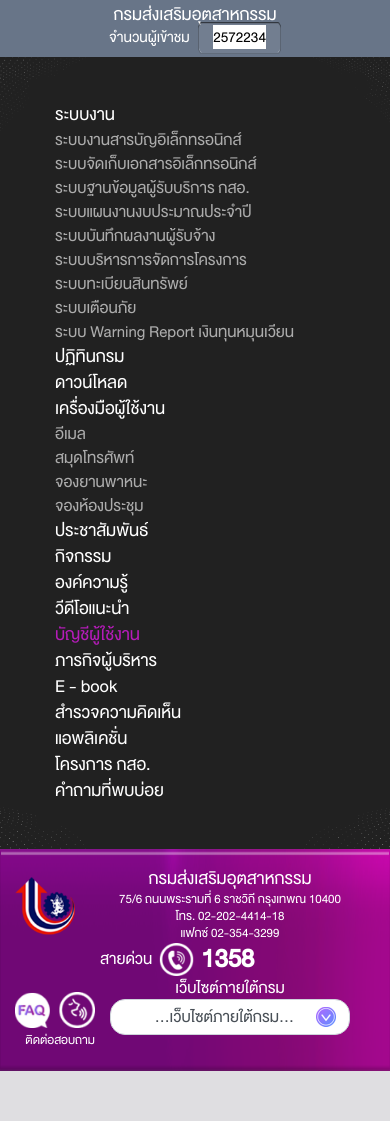
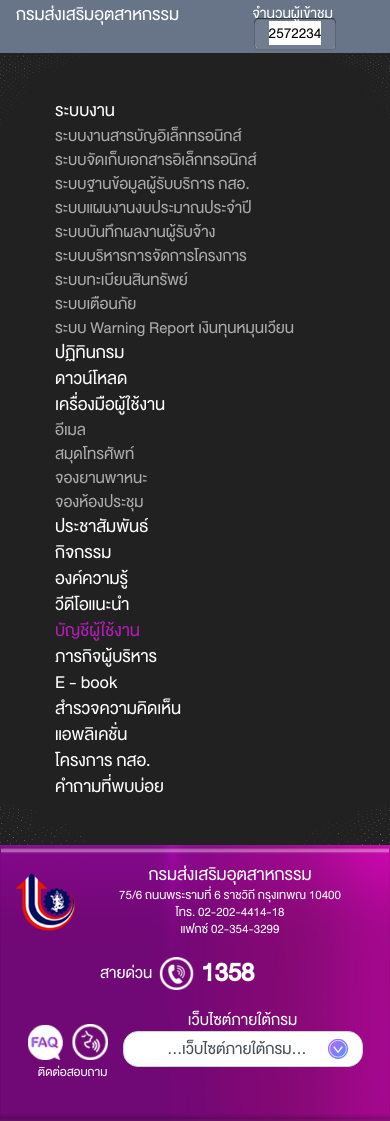
Before and after one commit to 2b-dev/bizapp_website, a website: page index.html in a window 390 px wide. Shown: the part 6845-7966 px from the top of the page. Before the commit the page ends 7916 px from the top, so only its background shows below. Drawn offline with nearby package versions, Linux system fonts and the light colour scheme; some packages are replaced by stand-ins of ours; a script that the page names is missing; a web font is replaced by a local one.

Commit message:
add data

```diff
--- a/css/style.css
+++ b/css/style.css
@@ -1036,8 +1036,14 @@
     width: 61%;
     padding-left: 25%;
   }
+  .div-contact-otherlink{
+    justify-content: center;
+  }
 }
 @media (min-width: 768px) and (max-width: 991px) {
+  .div-contact-otherlink{
+    justify-content: center;
+  }
 }
 @media (max-width: 991px) {
   .navbar1,
--- a/index.html
+++ b/index.html
@@ -189,7 +189,7 @@
                             <img src="./images/nav_menu/thai_lang.png" class="icon-lang">ภาษาไทย <i
                                 class="fas fa-angle-down fs-13"></i>
                         </a>
-                        <div class="dropdown-menu dropdown-menu-left w-100" aria-labelledby="change_lang">
+                        <div class="dropdown-menu dropdown-menu-left w-100 text-center" aria-labelledby="change_lang">
                             <a class="dropdown-item" href="#">ภาษาไทย</a>
                             <a class="dropdown-item" href="#">English</a>
                         </div>
@@ -951,10 +951,10 @@
         <section class="first-footer">
             <div class="container bg-687588">
                 <div class="row pt-3 pb-2">
-                    <div class="col-12 col-md-6 text-center text-md-left">
+                    <div class="col-6 col-md-6 text-center text-md-left">
                         <p class="text-bizzapp-footer">กรมส่งเสริมอุตสาหกรรม</p>
                     </div>
-                    <div class="col-12 col-md-6 text-center text-md-right">
+                    <div class="col-6 col-md-6 text-center text-md-right">
                         <p class="text-visitor-footer">จำนวนผู้เข้าชม <span class="box-text-visitor"><span
                                     class="text-num-visitor">2572234</span></span></p>
                     </div>
@@ -1016,7 +1016,7 @@
         <section class="third-footer">
             <div class="container bg-third-footer">
                 <div class="row py-3">
-                    <div class="col-12 col-md-4 text-center text-md-left">
+                    <div class="col-12 col-md-6 col-lg-4 mb-3 text-center text-md-left">
                         <img src="./images/logo_footer.png" class="logo_footer">
                         <p class="title-footer">
                             กรมส่งเสริมอุตสาหกรรม
@@ -1027,14 +1027,14 @@
                         <p class="text-address-footer">โทร. 02-202-4414-18</p>
                         <p class="text-address-footer">แฟกซ์ 02-354-3299</p>
                     </div>
-                    <div class="col-12 col-md-4 text-center d-flex justify-content-center align-items-center">
+                    <div class="col-12 col-md-6 col-lg-4 mb-3 text-center d-flex justify-content-center align-items-center">
                         <div class="box-fast-call m-auto">
                             <span class="text-fast-call c-ffffff">สายด่วน</span>
                             <img src="./images/icon-phone-footer.png" class="icon-phone">
                             <span class="num-fast-call c-ffffff">1358</span>
                         </div>
                     </div>
-                    <div class="col-12 col-md-4 text-center text-md-right">
+                    <div class="col-12 col-md-12 col-lg-4 mb-3 text-center text-md-right">
                         <div class="div-contact-otherlink">
                             <div class="div-contact">
                                 <img src="./images/contact-footer.png" class="contact-footer">
```
